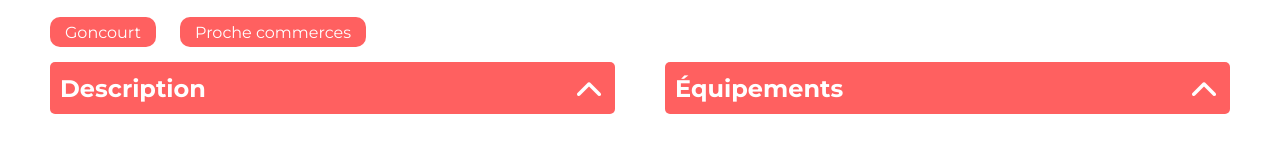
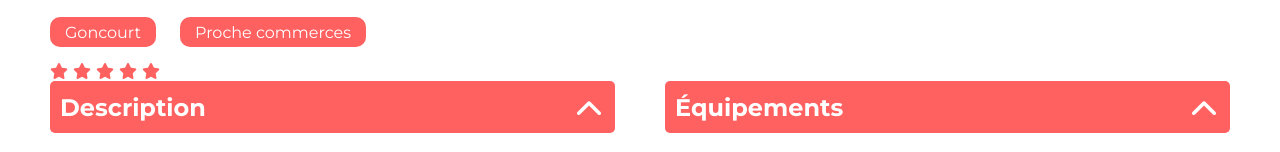
Before and after one commit to onelson17/Kasa, a React (Vite) app: page /Logement/0979876d in a window 1280 px wide. Shown: the part 625-777 px from the top of the page. Built offline with nearby package versions, Linux system fonts and the light colour scheme.

Commit message:
ajout des collapses + rating

```diff
--- a/index.html
+++ b/index.html
@@ -8,6 +8,13 @@
     <link rel="preconnect" href="https://fonts.googleapis.com">
     <link rel="preconnect" href="https://fonts.gstatic.com" crossorigin>
     <link href="https://fonts.googleapis.com/css2?family=Montserrat:wght@300;400;500;600;700&display=swap" rel="stylesheet">
+    <link
+      rel="stylesheet"
+      href="https://cdnjs.cloudflare.com/ajax/libs/font-awesome/6.5.1/css/all.min.css"
+      integrity="sha512-DTOQO9RWCH3ppGqcWaEA1BIZOC6xxalwEsw9c2QQeAIftl+Vegovlnee1c9QX4TctnWMn13TZye+giMm8e2LwA=="
+      crossorigin="anonymous"
+      referrerpolicy="no-referrer"
+    />
 
   </head>
   <body>
--- a/package.json
+++ b/package.json
@@ -10,6 +10,7 @@
     "preview": "vite preview"
   },
   "dependencies": {
+    "@fortawesome/fontawesome-free": "^7.1.0",
     "react": "^19.2.0",
     "react-dom": "^19.2.0",
     "react-router-dom": "^7.12.0"
--- a/src/css/Logement.css
+++ b/src/css/Logement.css
@@ -36,3 +36,12 @@ section {
     padding: 15px;
     color: white;
 }
+
+.star-full {
+    color: #FF6060;
+    margin-right: 5px;
+}
+.star-empty {
+    color: #E3E3E3;
+    margin-right: 5px;
+}
--- a/src/main.jsx
+++ b/src/main.jsx
@@ -2,6 +2,7 @@ import { StrictMode } from 'react'
 import { createRoot } from 'react-dom/client'
 import './css/Index.css'
 import App from './App.jsx'
+
 
 
 createRoot(document.getElementById('root')).render(
--- a/src/pages/logement.jsx
+++ b/src/pages/logement.jsx
@@ -13,14 +13,19 @@ function Logement() {
     if (!logement) {
         return <Navigate to="/404" replace={true}/>
     }
+
+
     const equipmentList = logement.equipments.map((item, index) => (
         <li key={`${item}-${index}`}>{item}</li>))
         const tags = logement.tags.map((tag, index) => (
             <div key={index} className='tag'>{tag}</div>
         ))
+
+    const marks = [1, 2, 3, 4, 5]
+
     return (
         <>
-       <div>
+
              <div>
                 <Slider pictures={logement.pictures} />
                 <h1>{logement.title}</h1>
@@ -29,8 +34,20 @@ function Logement() {
             </div>
             <div>
 
+                <div>
+
+                </div>
+
+
+                <div>
+                        {marks.map((marksElement) => (
+                            <span key={marksElement.toString()}>
+                                <i className={`fa-solid fa-star ${logement.rating >= marksElement ? "star-full" : "star-empty"}`}></i>
+                            </span>
+                        ))}
+                </div>
+
             </div>
-       </div>
 
         <div className='logement--collapse'>
             <Collapse className="space" title="Description" content={logement.description}/>
```
Also changed, not shown: 2 other files (tests, documents, lock files or other folders).
